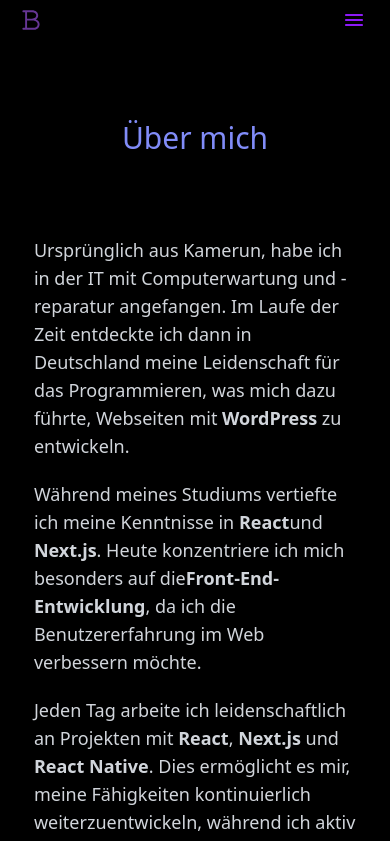
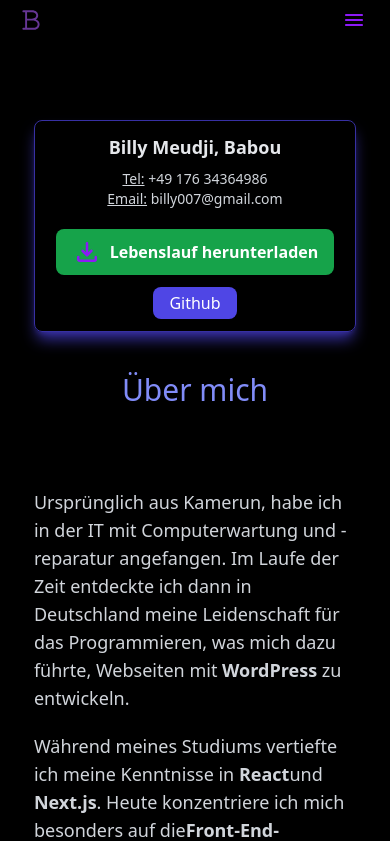
Before and after one commit to billy-java/billy-cv, a Next.js app: page / in a window 390 px wide. Shown: the top 841 px of the page. Built offline with nearby package versions, Linux system fonts and the light colour scheme.

Commit message:
last commit - Finish

```diff
--- a/app/assets/portfolio/Data_React.ts
+++ b/app/assets/portfolio/Data_React.ts
@@ -35,6 +35,7 @@ export const Data_React: I_Projekt[] = [
     img: ['/imgs/next/vintage-car.webp', '/imgs/next/vintage-car-1.webp'],
     url: 'https://vintage-car-taupe.vercel.app',
   },
+  /* Ab hier neue Projekte hinfügen */
   {
     name: 'APP - Authentifikation',
     beschreibung_1: 'React Authentifikation APP mit Firebase.',
--- /dev/null
+++ b/app/components/MeineDaten.tsx
@@ -0,0 +1,101 @@
+import React from 'react';
+import download from '@/app/assets/icons/download.svg';
+import Image from 'next/image';
+import Link from 'next/link';
+
+interface DatenHook  {
+  version: number;
+}
+
+const MeineDaten = ({ version }: DatenHook) => {
+  if (version === 1) {
+    return (
+      <div className="border rounded-r-lg  border-indigo-800 p-3 pl-5 leading-4 flex flex-col">
+        <h4 className="font-semibold text-lg text-gray-200">
+          Billy Meudji, Babou
+        </h4>
+        <p className="text-sm mt-2 text-gray-300 ">
+          <span className="underline">Tel:</span>
+          <a
+            href="tel:+4917634364986"
+            className="hover:underline hover:text-indigo-600">
+            {' +49 176 34364986'}
+          </a>
+        </p>
+        <p className="text-sm text-gray-300">
+          <span className="underline">Email:</span>
+          <a
+            href="mailto:billy007@gmail.com"
+            className="hover:underline hover:text-indigo-600">
+            {' billy007@gmail.com'}
+          </a>
+        </p>
+        <a
+          href="/doc/Billy_Meudji_Babou_CV_DE_2024.pdf"
+          download="Billy_Meudji_Babou_CV_DE_2024.pdf"
+          className="font-semibold bg-green-600 w-fit rounded-lg hover:bg-green-400 hover:text-black px-4 py-2 my-2 text-white flex items-center space-x-2">
+          <Image
+            src={download}
+            height={60}
+            width={60}
+            alt="Billy_Meudji_Babou_CV_DE_2024.pdf"
+          />
+          <p>Lebenslauf herunterladen</p>
+        </a>
+        <Link
+          className="bg-indigo-600 w-fit rounded-lg hover:bg-indigo-400 hover:text-black px-4 py-2 my-2 text-white"
+          href="https://github.com/billy-java?tab=repositories"
+          target="_blank"
+          rel="noopener noreferrer">
+          Github
+        </Link>
+      </div>
+    );
+  } else {
+    return (
+      <div className="2xl:hidden xl:hidden lg:hidden md:hidden border items-center shadow-indigo-800 shadow-lg rounded-lg  border-indigo-800 p-3 mb-10 leading-4 flex flex-col">
+        <h4 className="font-semibold text-lg text-gray-200">
+          Billy Meudji, Babou
+        </h4>
+        <p className="text-sm mt-2 text-gray-300 ">
+          <span className="underline">Tel:</span>
+          <a
+            href="tel:+4917634364986"
+            className="hover:underline hover:text-indigo-600">
+            {' +49 176 34364986'}
+          </a>
+        </p>
+        <p className="text-sm text-gray-300 mb-3">
+          <span className="underline">Email:</span>
+          <a
+            href="mailto:billy007@gmail.com"
+            className="hover:underline hover:text-indigo-600">
+            {' billy007@gmail.com'}
+          </a>
+        </p>
+
+        <a
+          href="/doc/Billy_Meudji_Babou_CV_DE_2024.pdf"
+          download="Billy_Meudji_Babou_CV_DE_2024.pdf"
+          className="font-semibold bg-green-600 w-fit rounded-lg hover:bg-green-400 hover:text-black px-4 py-2 my-2 text-white flex items-center space-x-2">
+          <Image
+            src={download}
+            height={30}
+            width={30}
+            alt="Billy_Meudji_Babou_CV_DE_2024.pdf"
+          />
+          <p>Lebenslauf herunterladen</p>
+        </a>
+        <Link
+          className="bg-indigo-600 w-fit rounded-lg hover:bg-indigo-400 hover:text-black px-4 py-2 mt-1 text-white"
+          href="https://github.com/billy-java?tab=repositories"
+          target="_blank"
+          rel="noopener noreferrer">
+          Github
+        </Link>
+      </div>
+    );
+  }
+};
+
+export default MeineDaten;
--- a/app/components/Navbar.tsx
+++ b/app/components/Navbar.tsx
@@ -68,12 +68,10 @@ const Navbar = ({ setSection }: I_Props_Sidebar) => {
                     onClick={() => toggleNavbar(index)}
                     className={`${
                       el.activ
-                        ? 'bg-gray-300 rounded-md mx-1 px-2 py-1 text-sm text-gray-800'
-                        : 'bg-gray-900 rounded-md mx-1 px-2 py-1 hover:bg-gray-200 text-sm hover:text-gray-800'
+                        ? 'bg-gray-300 rounded-md mx-1 px-2 py-1 text-sm text-gray-800 cursor-pointer'
+                        : 'bg-gray-900 rounded-md mx-1 px-2 py-1 hover:bg-gray-200 text-sm hover:text-gray-800 cursor-pointer'
                     }`}>
-                    <Link href={el.url} className="flex items-center space-x-1">
-                      <p>{el.titel}</p>
-                    </Link>
+                    <p className="flex items-center space-x-1">{el.titel}</p>
                   </div>
                 ))}
               </div>
@@ -101,12 +99,10 @@ const Navbar = ({ setSection }: I_Props_Sidebar) => {
                     onClick={() => toggleNavbar(index)}
                     className={`${
                       el.activ
-                        ? 'bg-gray-900 hover:bg-gray-200 hover:text-black rounded-md mx-1 px-2 py-1 text-sm text-white'
-                        : 'rounded-md mx-1 px-2 py-1 hover:bg-gray-200 text-sm hover:text-gray-800'
+                        ? 'bg-gray-900 hover:bg-gray-200 hover:text-black rounded-md mx-1 px-2 py-1 text-sm text-white cursor-pointer'
+                        : 'rounded-md mx-1 px-2 py-1 hover:bg-gray-200 text-sm hover:text-gray-800 cursor-pointer'
                     }`}>
-                    <Link href={el.url} className="flex items-center space-x-1">
-                      <p>{el.titel}</p>
-                    </Link>
+                    <p className="flex items-center space-x-1">{el.titel}</p>
                   </div>
                 ))}
               </div>
--- a/app/sections/About.tsx
+++ b/app/sections/About.tsx
@@ -1,13 +1,16 @@
 import React from 'react';
 import { I_Props_Titel } from '../assets/I_Props_Titel';
+import MeineDaten from '../components/MeineDaten';
 
 export default function About({ section }: I_Props_Titel) {
   return (
     <div className="flex items-center my-10 text-gray-300" id="about">
       <div className="lg:w-[60%] xl:w-[50%] w-[90%] mx-auto">
+        <MeineDaten version={2} />
         <h1 className="text-indigo-400 mb-20 text-3xl text-center">
           {section}
         </h1>
+
         <p className="text-lg mb-5">
           Ursprünglich aus Kamerun, habe ich in der IT mit Computerwartung und
           -reparatur angefangen. Im Laufe der Zeit entdeckte ich dann in
--- a/app/sections/Kenntnisse.tsx
+++ b/app/sections/Kenntnisse.tsx
@@ -1,6 +1,7 @@
 import React from 'react';
 import { I_Props_Titel } from '../assets/I_Props_Titel';
 import { Data_Kenntnisse } from '../assets/Data_Kenntnisse'; // Importer le tableau fusionné
+import MeineDaten from '../components/MeineDaten';
 
 const Kenntnisse = ({ section }: I_Props_Titel) => {
   // Créer un tableau unique des catégories pour les titres
@@ -10,6 +11,8 @@ const Kenntnisse = ({ section }: I_Props_Titel) => {
 
   return (
     <div className="my-10 text-gray-300" id="Lebenslauf">
+      <MeineDaten version={2} />
+
       <h1 className="text-indigo-400 mb-20 text-3xl text-center">{section}</h1>
 
       {/* Grille pour afficher les cartes */}
--- a/app/sections/Lebenslauf.tsx
+++ b/app/sections/Lebenslauf.tsx
@@ -1,13 +1,17 @@
 import React from 'react';
 import { Data_Lebenslauf } from '../assets/Data_Lebenslauf';
 import { I_Props_Titel } from '../assets/I_Props_Titel';
+import MeineDaten from '../components/MeineDaten';
 
 export default function Lebenslauf({ section }: I_Props_Titel) {
   return (
-    <div
-      className="flex flex-col items-center my-10 text-gray-300"
-      id="Lebenslauf">
-      <h1 className="text-indigo-400 mb-20 text-3xl text-center">{section}</h1>
+    <div className="my-10 text-gray-300" id="Lebenslauf">
+      <MeineDaten version={2} />
+
+      <div className="flex flex-col items-center">
+        <h1 className="text-indigo-400 mb-20 text-3xl text-center">
+          {section}
+        </h1>
 
         <div className="w-[90%] mx-auto lg:w-2/3 xl:w-2/4">
           {Data_Lebenslauf.map((item, i) => {
@@ -16,7 +20,9 @@ export default function Lebenslauf({ section }: I_Props_Titel) {
                 key={i}
                 className="border-[1px] rounded-lg p-5 shadow-indigo-300 shadow-lg mb-8">
                 {item.Stadt === null ? (
-                <h6 className="text-lg text-indigo-200 mb-4">{item.Niveau}</h6>
+                  <h6 className="text-lg text-indigo-200 mb-4">
+                    {item.Niveau}
+                  </h6>
                 ) : (
                   <>
                     <h6 className="text-lg text-indigo-200 mb-4">
@@ -38,5 +44,6 @@ export default function Lebenslauf({ section }: I_Props_Titel) {
           })}
         </div>
       </div>
+    </div>
   );
 }
--- a/app/sections/Portfolio.tsx
+++ b/app/sections/Portfolio.tsx
@@ -6,6 +6,7 @@ import { Data_Angular } from '../assets/portfolio/Data_Angular';
 import { Data_JS } from '../assets/portfolio/Data_JS';
 import CardList from '../components/CardList';
 import Loader from '../components/Loader';
+import MeineDaten from '../components/MeineDaten';
 
 const Portfolio = ({ section }: I_Props_Titel) => {
   const [currentSection2, setCurrentSection2] =
@@ -21,6 +22,7 @@ const Portfolio = ({ section }: I_Props_Titel) => {
 
   return (
     <div className="my-10 text-gray-300" id="Lebenslauf">
+      <MeineDaten version={2} />
       <h1 className="text-indigo-400 mb-20 text-3xl text-center">{section}</h1>
       <Navbar_2 setSection2={handleSectionChange} />{' '}
       {/* Passer la fonction pour changer de section */}
```
Also changed, not shown: app/components/Sidebar.tsx (+2 -43 lines), app/sections/Laufbahn.tsx (+14 -8 lines). Lines whose indentation alone changed are shown as unchanged.
